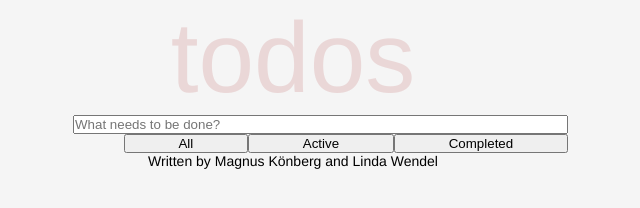
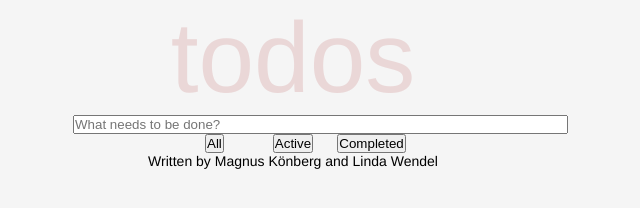
Before and after one commit to lindawendel/ToDo, a plain HTML site: page Test3/test3.html in a window 1280 px wide. Shown: the whole page, without its empty margins (347-987 px from the left). Drawn offline with Linux system fonts and the light colour scheme.

Commit message:
some more css

```diff
--- a/Test3/test3.css
+++ b/Test3/test3.css
@@ -17,10 +17,26 @@ body {
     /* line-height: 1.4em; */
 }
 
+#clearButton {
+  justify-self: end;
+}
+
 #summaryButtons {
   display: grid;
   grid-template:
-  "a b c d";
+  "a b c d e" /2fr 1fr 1fr 1fr 2fr;
+}
+
+p {
+  display: grid;
+}
+
+#toDoTotal {
+ justify-self: start;
+}
+
+.summary {
+justify-self: center;
 }
 
 li {
```
